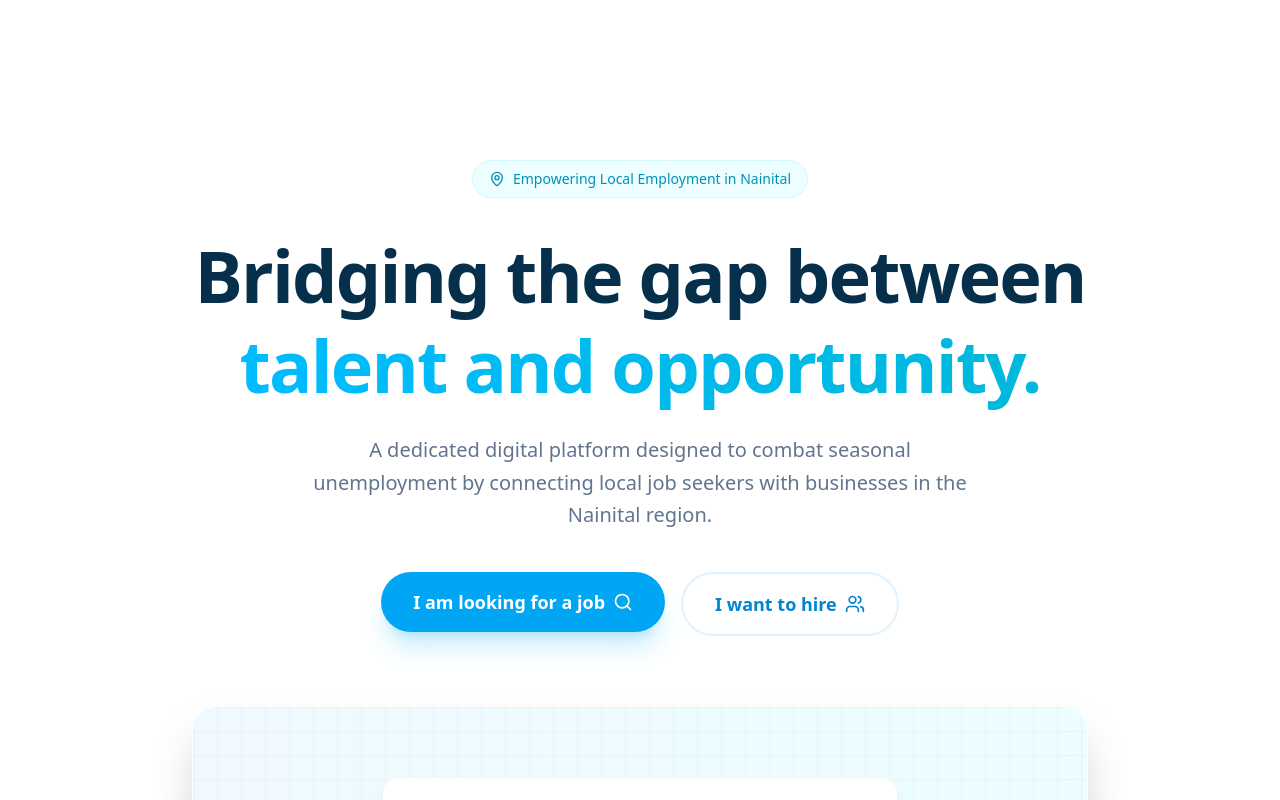
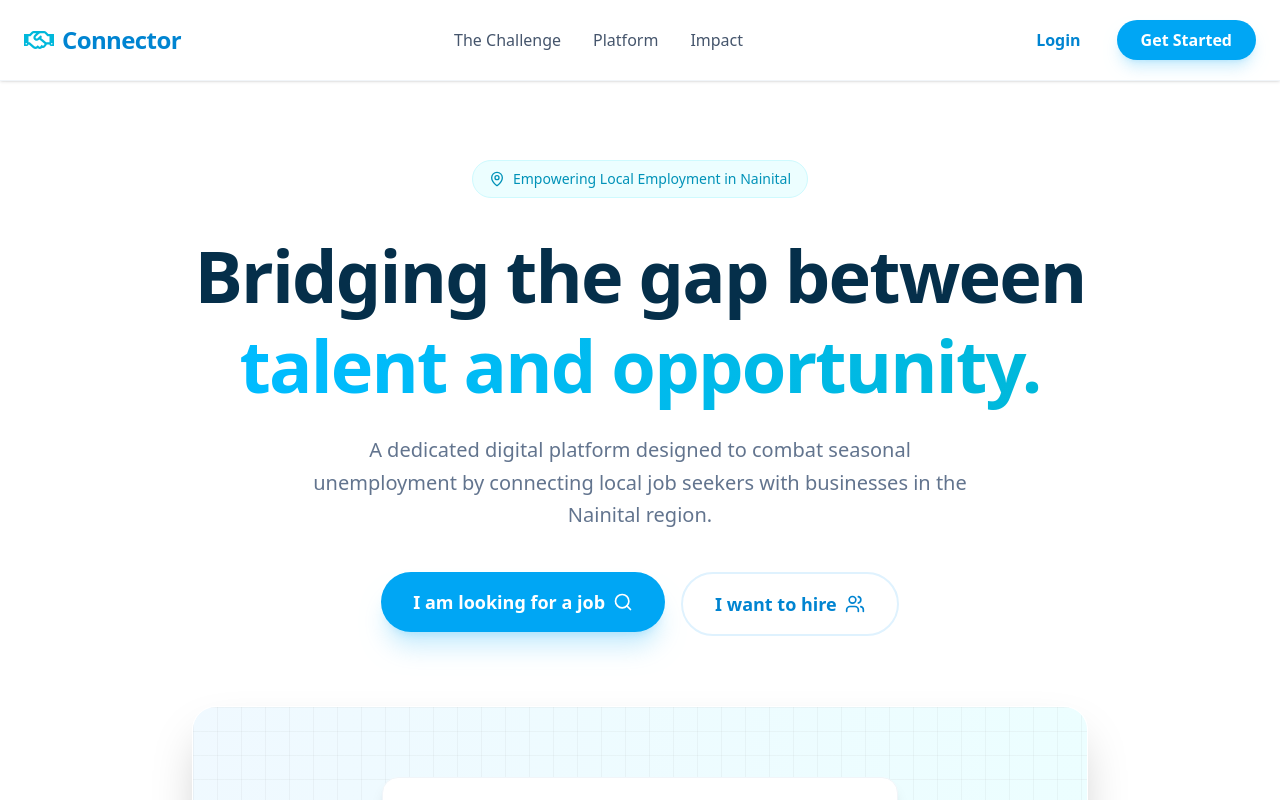
Before and after one commit to 201Harsh/Connector, a Next.js app in the folder client/: page / in a window 1280 px wide. Shown: the top 800 px of the page. Built offline with nearby package versions, Linux system fonts and the light colour scheme.

Commit message:
feat: implement landing page and header components for regional job platform

```diff
--- /dev/null
+++ b/client/app/Components/Header.tsx
@@ -0,0 +1,40 @@
+import { FaRegHandshake } from "react-icons/fa";
+
+const Header = () => {
+  return (
+    <>
+      <nav className="fixed top-0 w-full bg-white/80 backdrop-blur-md z-50 border-b border-slate-100 shadow-sm">
+        <div className="max-w-7xl mx-auto px-6 h-20 flex items-center justify-between">
+          <div className="flex items-center gap-2 text-sky-600 font-bold text-2xl tracking-tight">
+            <FaRegHandshake className="text-cyan-500 text-3xl" />
+            Connector
+          </div>
+          <div className="hidden md:flex gap-8 font-medium text-slate-600">
+            <a href="#problem" className="hover:text-sky-500 transition-colors">
+              The Challenge
+            </a>
+            <a
+              href="#solution"
+              className="hover:text-sky-500 transition-colors"
+            >
+              Platform
+            </a>
+            <a href="#impact" className="hover:text-sky-500 transition-colors">
+              Impact
+            </a>
+          </div>
+          <div className="flex gap-4">
+            <button className="text-sky-600 font-semibold px-5 py-2 rounded-full hover:bg-sky-50 transition-colors">
+              Login
+            </button>
+            <button className="bg-sky-500 text-white font-semibold px-6 py-2 rounded-full shadow-lg shadow-sky-500/20 hover:bg-sky-600 transition-all active:scale-95">
+              Get Started
+            </button>
+          </div>
+        </div>
+      </nav>
+    </>
+  );
+};
+
+export default Header;
--- a/client/app/landing/Connector.tsx
+++ b/client/app/landing/Connector.tsx
@@ -13,6 +13,7 @@ import {
 } from "lucide-react";
 import { FaRegHandshake } from "react-icons/fa";
 import Link from "next/link";
+import Header from "../Components/Header";
 
 export default function LandingPage() {
   const heroRef = useRef<HTMLDivElement>(null);
@@ -49,6 +50,8 @@ export default function LandingPage() {
 
   return (
     <div className="min-h-screen bg-white text-slate-900 font-sans selection:bg-cyan-400 selection:text-white overflow-x-hidden">
+      <Header />
+
       <section
         ref={heroRef}
         className="pt-40 pb-20 px-6 max-w-7xl mx-auto flex flex-col items-center text-center"
```
